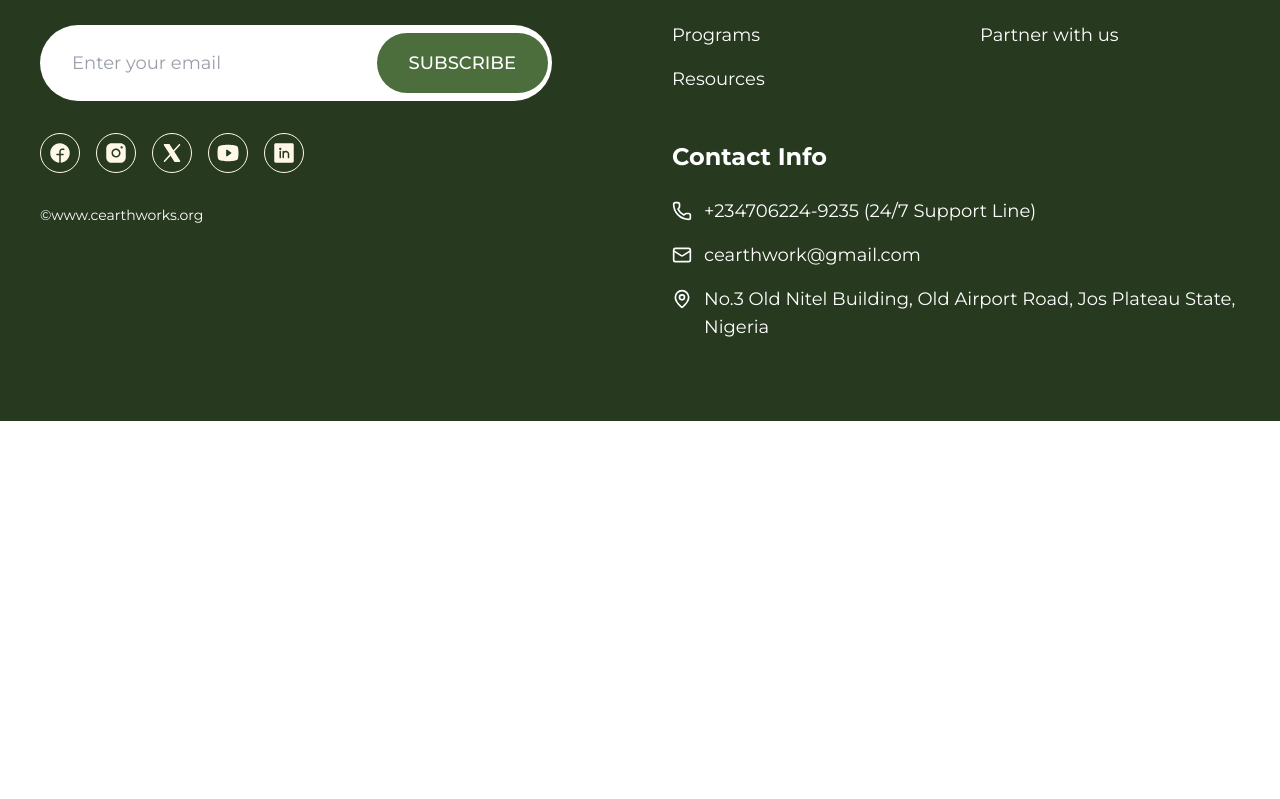
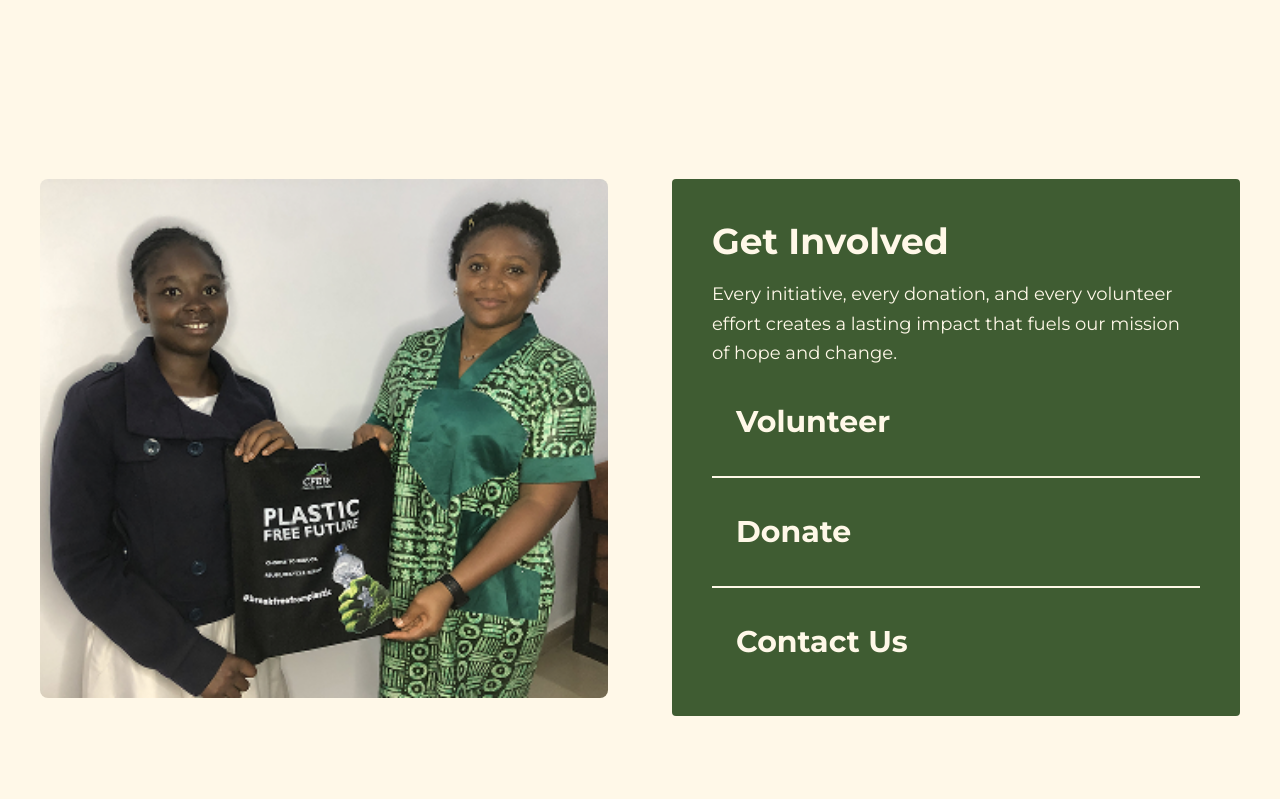
Before and after one commit to Akintayo74/CFEW-website-dian, a React (Vite) app: page / in a window 1280 px wide. Shown: the part 6121-6920 px from the top of the page. Before the commit the page ends 6542 px from the top, so only its background shows below. Built offline with nearby package versions, Linux system fonts and the light colour scheme.

Commit message:
Style GetInvolved section

```diff
--- /dev/null
+++ b/src/components/GetInvolved/GetInvolved.jsx
@@ -0,0 +1,44 @@
+import React from "react";
+import Section from "../Section/Section";
+import Container from "../Container";
+import ImageText from "../ImageText";
+
+function GetInvolved() {
+  return (
+    <Section background="pink" spacing="looseSymmetrical">
+      <ImageText
+        imageSrc="/get-involved.png"
+        imageAlt="Image of a young girl being handed a gift by a member of the CFEW organisation."
+      >
+
+        <div className="w-full p-5 lg:p-10 flex flex-col flex-1 justify-between bg-cfew-primary-600 text-cfew-interface rounded text-start">
+          <h4 className="font-bold text-3xl lg:text-4xl mb-2 md:mb-4 leading-tight">Get Involved</h4>
+          <p className="text-xs md:text-lg font-normal leading-relaxed ">
+            Every initiative, every donation, and every volunteer effort creates a lasting impact that fuels our mission of hope and change.
+          </p>
+
+          <div id="debug-div" className="leading-[1.3]">
+            <div className="my-5 py-3 lg:py-4 lg:px-6">
+              <h6 className="text-3xl lg:text-3xl font-bold">Volunteer</h6>
+            </div>
+
+            <hr className="border-cfew-interface border-[1.5px] " />
+
+            <div className="my-5 py-3 lg:py-4 lg:px-6">
+              <h6 className="text-3xl lg:text-3xl font-bold">Donate</h6>
+            </div>
+
+            <hr className="border-cfew-interface border-[1.5px] " />
+
+            <div className="mt-5 py-3 lg:py-4 lg:px-6">
+              <h6 className="text-3xl lg:text-3xl font-bold">Contact Us</h6>
+            </div>
+          </div>
+
+        </div>
+      </ImageText>
+    </Section>
+  );
+}
+
+export default GetInvolved;
--- /dev/null
+++ b/src/components/GetInvolved/index.js
@@ -0,0 +1,2 @@
+export * from './GetInvolved';
+export { default } from './GetInvolved';
--- a/src/components/StoriesInsights/StoriesInsights.jsx
+++ b/src/components/StoriesInsights/StoriesInsights.jsx
@@ -3,6 +3,7 @@ import Section from "../Section/Section";
 import SectionHeader from "../SectionHeader";
 import BlogCard from "../BlogCard/BlogCard";
 import Container from "../Container/Container";
+import Button from "../Button/Button";
 
 function StoriesInsights() {
   return (
@@ -14,7 +15,7 @@ function StoriesInsights() {
           Stay informed with stories from the field, environmental tips, and
           updates on our ongoing programs.
         </p>
-        <div className="grid grid-cols-1 gap-12 md:grid-cols-2 md:justify-between lg:grid-cols-3 2xl:grid-cols-4 ">
+        <div className="grid grid-cols-1 gap-12 md:grid-cols-2 md:justify-between lg:grid-cols-3 2xl:grid-cols-4">
           <BlogCard
             imageSrc="/slide-1.png"
             imageAlt="Random Image"
@@ -40,6 +41,9 @@ function StoriesInsights() {
             title='The reemergence of the North Central Green life'
           />
         </div>
+        <Button className="mt-12 bg-cfew-primary-100" align="none">
+          More News
+        </Button>
       </div>
       </Container>
     </Section>
--- a/src/pages/HomePage.jsx
+++ b/src/pages/HomePage.jsx
@@ -6,6 +6,7 @@ import Slideshow from '../components/Slideshow/Slideshow';
 import ThematicAreas from '../components/ThematicAreas/ThematicAreas';
 import FoundersMessage from '../components/FoundersMessage/FoundersMessage'
 import StoriesInsights from '../components/StoriesInsights/StoriesInsights';
+import GetInvolved from '../components/GetInvolved/GetInvolved';
 
 function HomePage() {
 
@@ -17,6 +18,7 @@ function HomePage() {
             <HowWeWork />
             <FoundersMessage />
             <StoriesInsights />
+            <GetInvolved />
         </Layout>
     )
 }
```
Also changed, not shown: public/get-involved.png (added), 1 other file (tests, documents, lock files or other folders).
